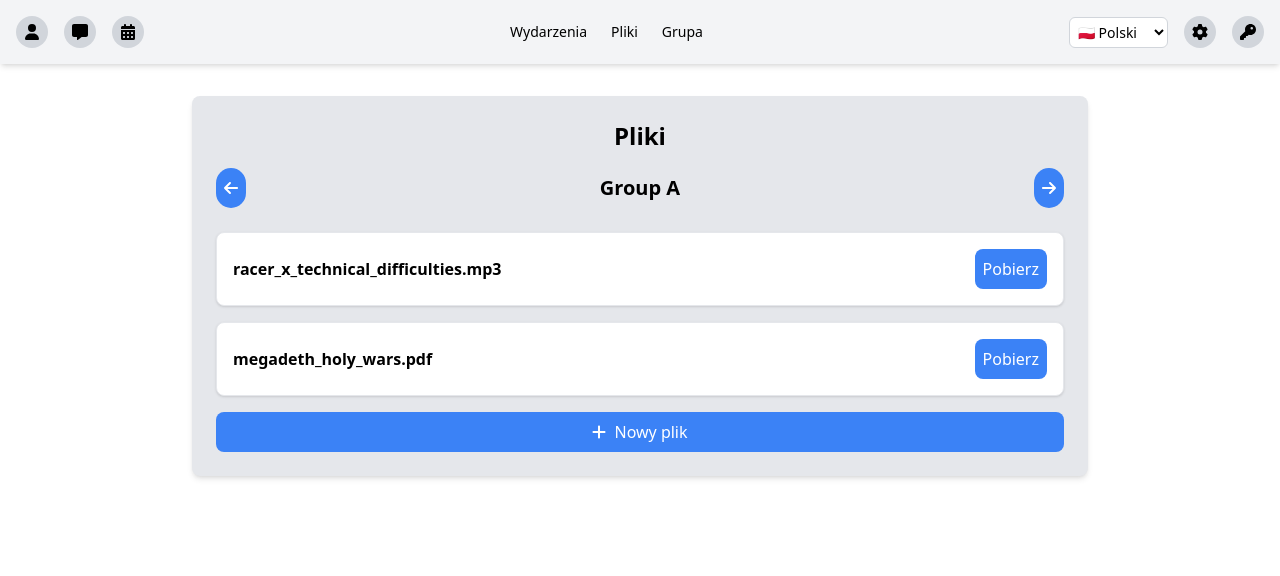
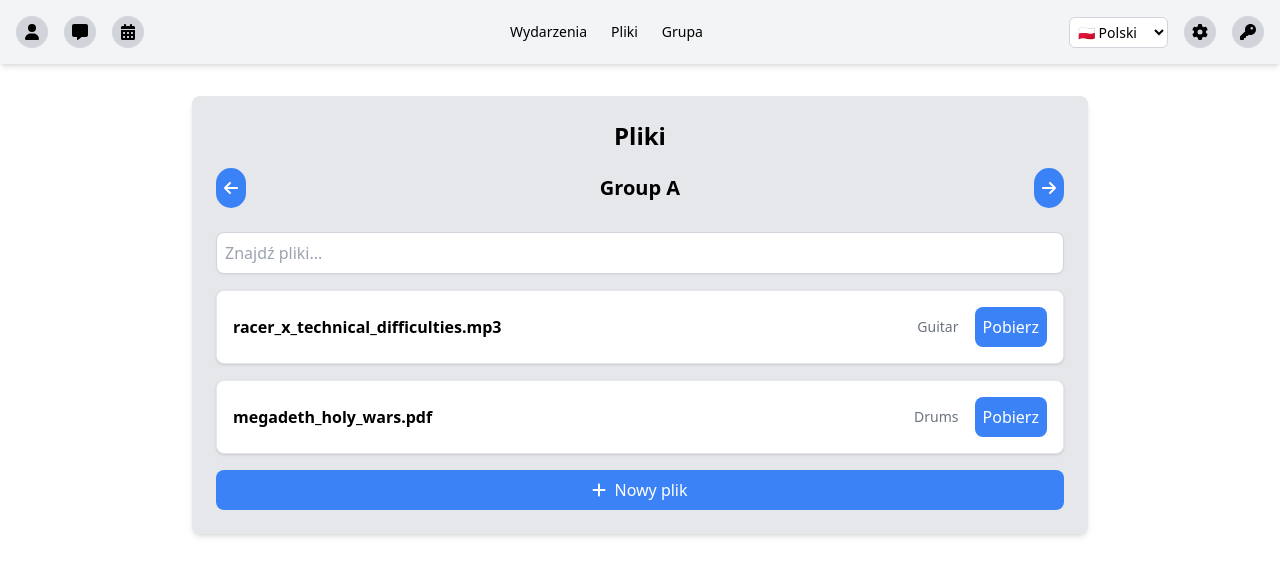
Before and after one commit to dominika232323/orkestro, a React (Create React App) app in the folder frontend/: page /main-page in a window 1280 px wide. Both pictures are taken after a click on the button "Pliki". Shown: the top 576 px of the page. Built offline with nearby package versions, Linux system fonts and the light colour scheme.

Commit message:
Searching for files

```diff
--- a/frontend/src/components/Files.tsx
+++ b/frontend/src/components/Files.tsx
@@ -57,6 +57,7 @@ const groups: IGroup[] = [
 export default function Files() {
   const { t } = useLanguage();
   const [currentGroupIndex, setCurrentGroupIndex] = useState(0);
+  const [searchQuery, setSearchQuery] = useState("");
 
   const currentGroup = groups[currentGroupIndex];
 
@@ -67,6 +68,12 @@ export default function Files() {
   const handleNextGroup = () => {
     setCurrentGroupIndex((prev) => (prev + 1) % groups.length);
   };
+
+  const filteredFiles = currentGroup.files.filter(
+    (file) =>
+      file.name.toLowerCase().includes(searchQuery.toLowerCase()) ||
+      file.instrument.toLowerCase().includes(searchQuery.toLowerCase())
+  );
 
   const handleNewFile = () => {};
 
@@ -91,22 +98,47 @@ export default function Files() {
         </button>
       </div>
 
+      <div className="mb-4">
+        <input
+          type="text"
+          value={searchQuery}
+          onChange={(e) => setSearchQuery(e.target.value)}
+          placeholder={t("files.search-placeholder")}
+          className="w-full p-2 border border-gray-300 rounded-lg shadow-sm focus:outline-none focus:ring-2 focus:ring-blue-500 focus:border-blue-500"
+        />
+      </div>
+
       <ul className="space-y-4">
         {currentGroup.files.length > 0 ? (
-          currentGroup.files.map((file) => (
+          filteredFiles.length > 0 ? (
+            filteredFiles.map((file) => (
               <li
                 key={file.id}
                 className="bg-white p-4 rounded-lg shadow border border-gray-200 hover:shadow-lg cursor-pointer flex items-center justify-between"
               >
+                <div className="flex flex-col">
                   <p className="font-bold">{file.name}</p>
+                </div>
+                <div className="flex items-center space-x-4">
+                  <p className="text-sm text-gray-500">{file.instrument}</p>
                   <button
                     className="p-2 bg-blue-500 text-white rounded-lg hover:bg-blue-600 transition"
-                onClick={() => console.log(`Downloading file: ${file.name}`)}
+                    onClick={() =>
+                      console.log(`Downloading file: ${file.name}`)
+                    }
                   >
                     {t("files.download")}
                   </button>
+                </div>
               </li>
             ))
+          ) : (
+            <li>
+              <p className="text-gray-600 text-center">
+                {t("files.no-files-found")}
+              </p>
+            </li>
+          )
         ) : (
           <li>
             <p className="text-gray-600 text-center">{t("files.no-files")}</p>
--- a/frontend/src/locales/en/translation.json
+++ b/frontend/src/locales/en/translation.json
@@ -61,6 +61,7 @@
     "title": "Files",
     "no-files": "No files for selected group",
     "download": "Download",
-    "add-file": "New file"
+    "add-file": "New file",
+    "search-placeholder": "Search files..."
   }
 }
--- a/frontend/src/locales/pl/translation.json
+++ b/frontend/src/locales/pl/translation.json
@@ -61,6 +61,7 @@
     "title": "Pliki",
     "no-files": "Brak plików dla wybranej grupy",
     "download": "Pobierz",
-    "add-file": "Nowy plik"
+    "add-file": "Nowy plik",
+    "search-placeholder": "Znajdź pliki..."
   }
 }
```
Lines whose indentation alone changed are shown as unchanged.
